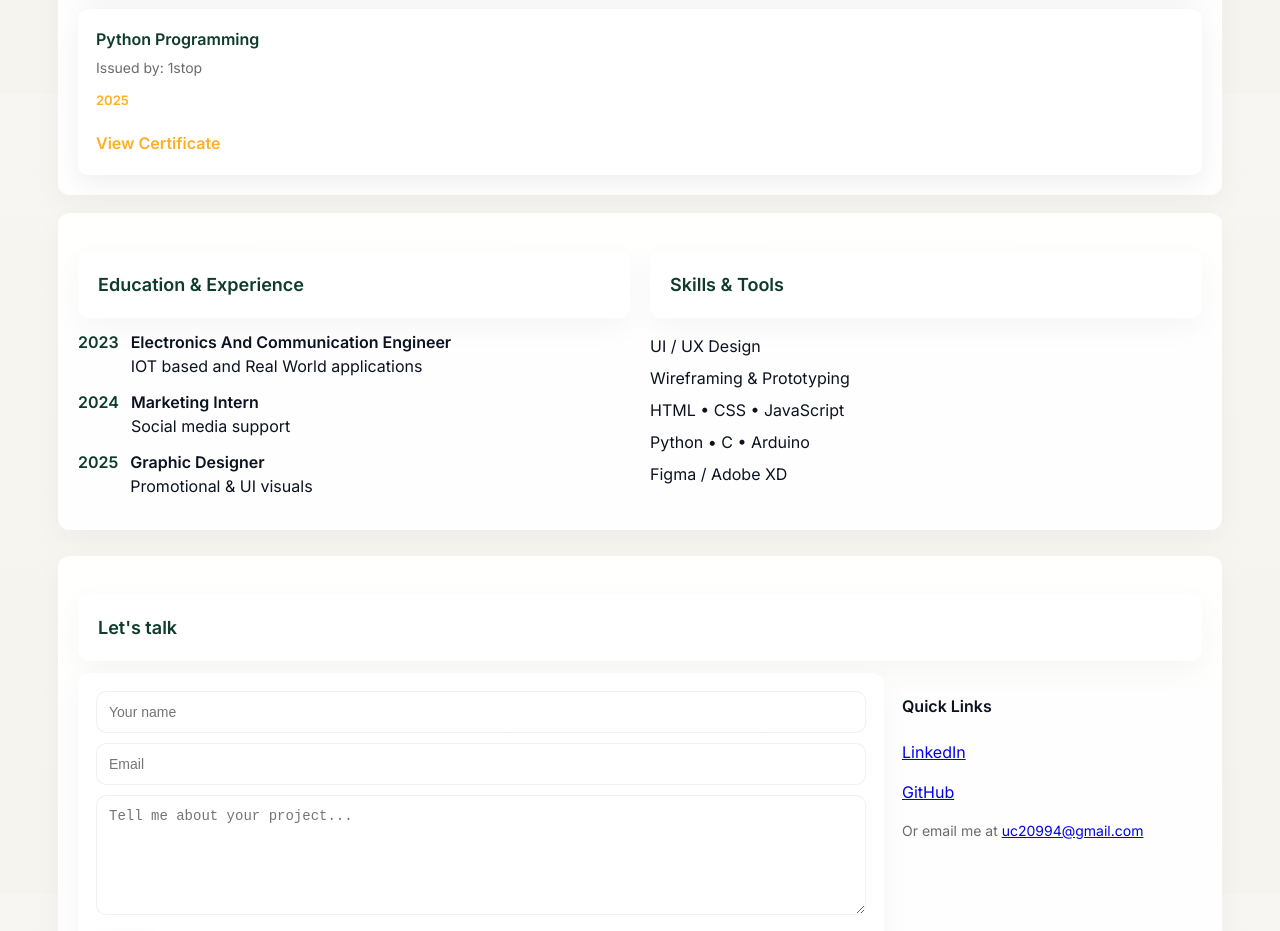
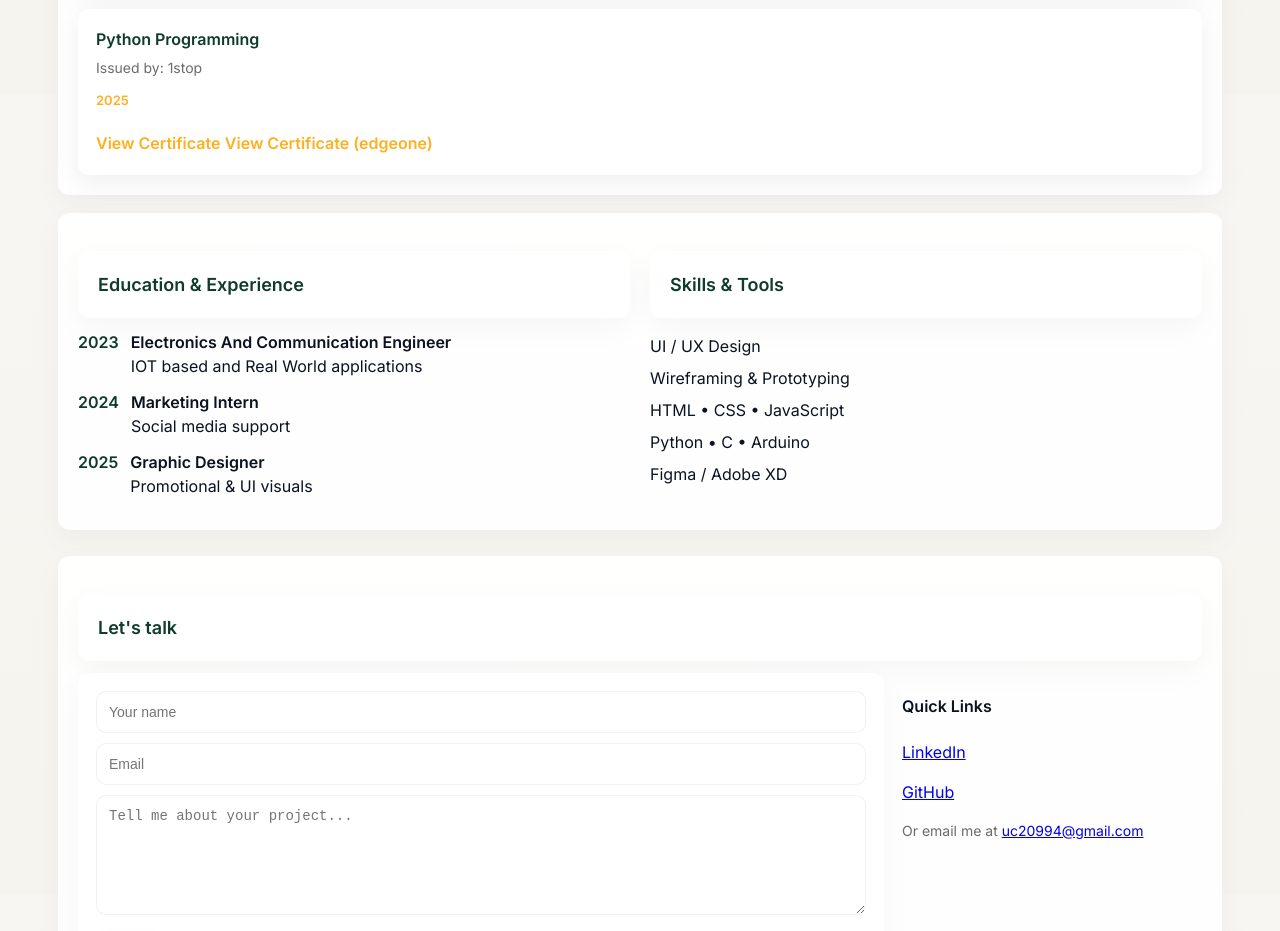
Before and after one commit to uc20994-maker/Umesh, a plain HTML site: page index.html in a window 1280 px wide. Shown: the part 1506-2437 px from the top of the page. Drawn offline with nearby package versions, Linux system fonts and the light colour scheme.

Commit message:
new one added

```diff
--- a/index.html
+++ b/index.html
@@ -118,6 +118,7 @@
       <p class="issuer">Issued by: 1stop</p>
       <p class="year">2025</p>
       <a href="https://www.1stop.ai/student-board/certificates" target="https://www.1stop.ai/student-board/certificates" class="cert-link">View Certificate</a>
+      <a href="https://wily-coral-swtrlsobbe-tnd663soou.edgeone.dev/" target="_blank" rel="noopener noreferrer" class="cert-link">View Certificate (edgeone)</a>
     </div>
 
   </div>
```
